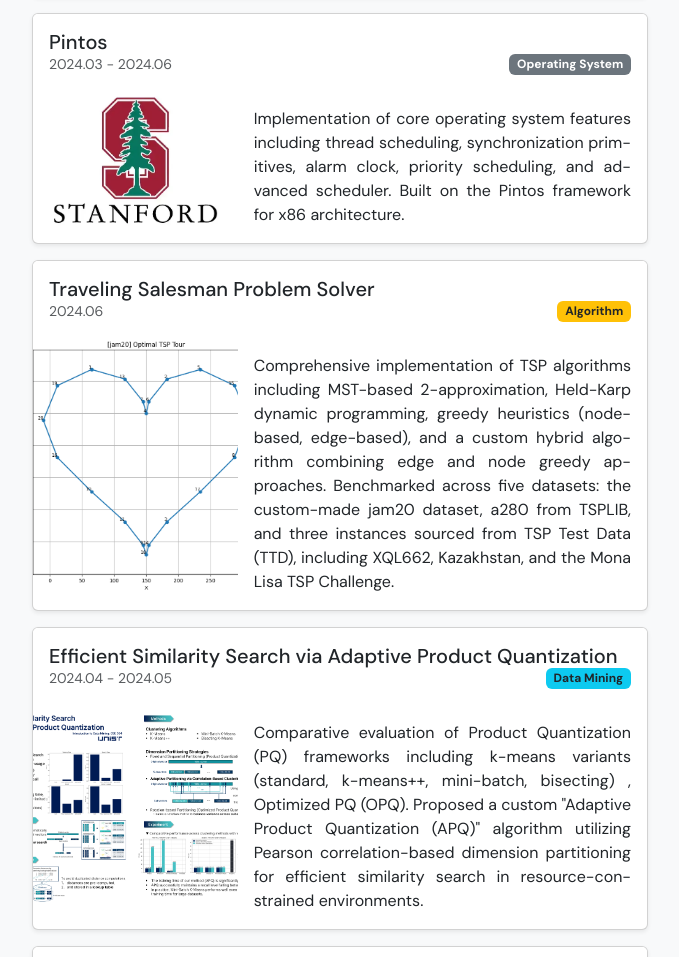
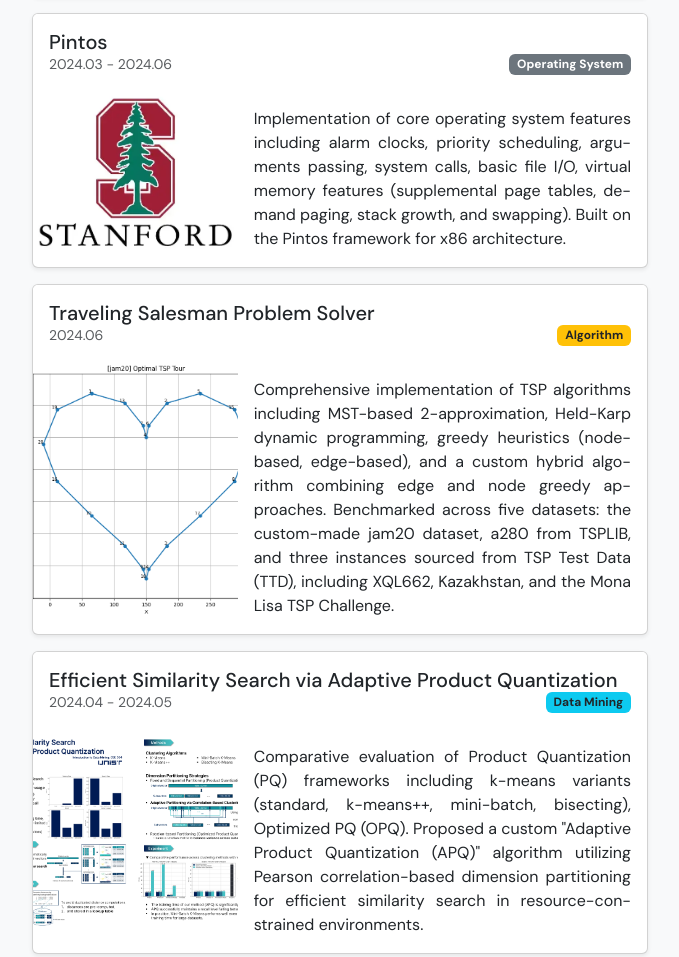
Before and after one commit to ginjae/ginjae.github.io, a plain HTML site: page index.html in a window 1280 px wide. Shown: the part 1973-2930 px from the top of the page, without its empty margins (300-979 px from the left). Drawn offline with nearby package versions, Linux system fonts and the light colour scheme; no server answers.

Commit message:
Refine project descriptions for clarity and detail

```diff
--- a/index.html
+++ b/index.html
@@ -361,8 +361,8 @@
                 <div class="col-md-8 order-2 order-md-1">
                   <div class="card-body">
                     <p class="card-text">
-                      Implementation of core operating system features including thread scheduling, synchronization primitives, alarm clock,
-                      priority scheduling, and advanced scheduler. Built on the Pintos framework for x86 architecture.
+                      Implementation of core operating system features including alarm clocks, priority scheduling, arguments passing, system calls, basic file I/O, virtual memory features (supplemental page tables, demand paging, stack growth, and swapping).
+                      Built on the Pintos framework for x86 architecture.
                     </p>
                   </div>
                 </div>
@@ -422,7 +422,7 @@
                 <div class="col-md-8 order-2 order-md-1">
                   <div class="card-body">
                     <p class="card-text">
-                      Comparative evaluation of Product Quantization (PQ) frameworks including k-means variants (standard, k-means++, mini-batch, bisecting) , Optimized PQ (OPQ).
+                      Comparative evaluation of Product Quantization (PQ) frameworks including k-means variants (standard, k-means++, mini-batch, bisecting), Optimized PQ (OPQ).
                       Proposed a custom "Adaptive Product Quantization (APQ)" algorithm utilizing Pearson correlation-based dimension partitioning for efficient similarity search in resource-constrained environments.
                     </p>
                   </div>
```
